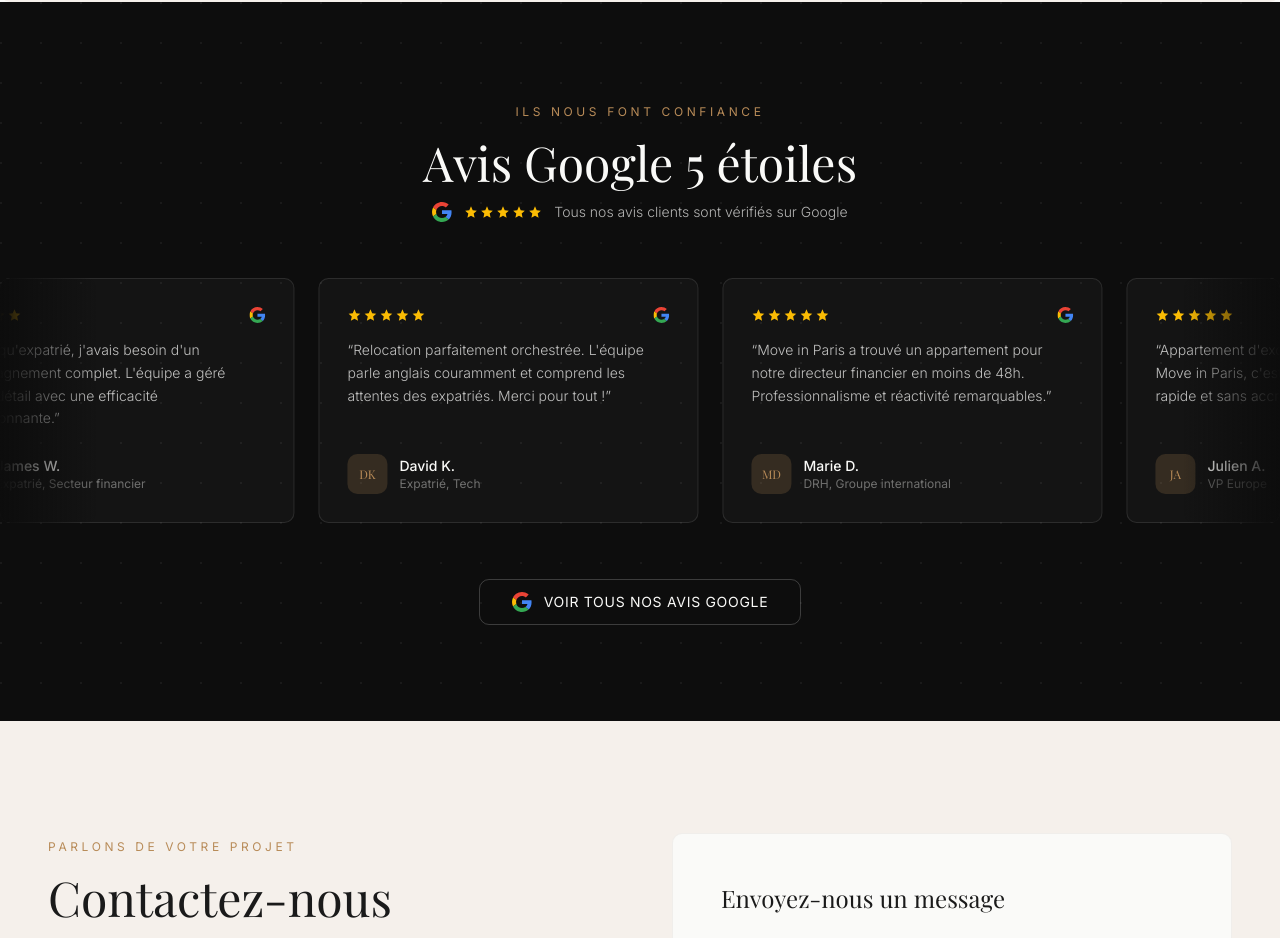
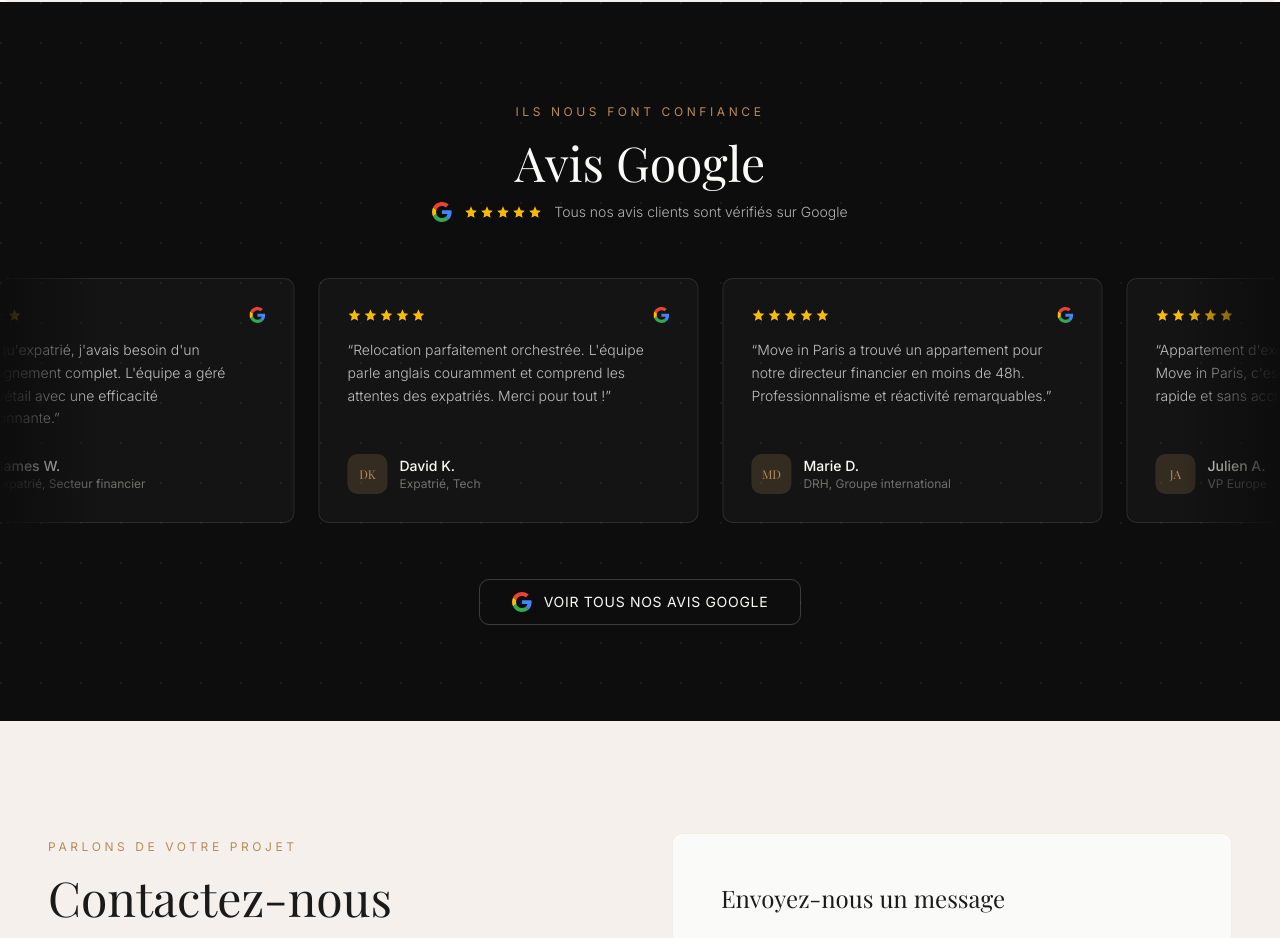
Before and after one commit to Vincent075/move-in-paris, a Next.js app: page / in a window 1280 px wide. Shown: the part 3980-4918 px from the top of the page. Built offline with nearby package versions, Linux system fonts and the light colour scheme.

Commit message:
Titre témoignages: 'Avis Google 5 étoiles' → 'Avis Google'

```diff
--- a/src/components/Testimonials.tsx
+++ b/src/components/Testimonials.tsx
@@ -208,7 +208,7 @@
             transition={{ delay: 0.1 }}
             className="font-serif text-4xl md:text-5xl text-blanc mt-4 mb-4"
           >
-            Avis Google 5 étoiles
+            Avis Google
           </motion.h2>
           <motion.div
             initial={{ opacity: 0 }}
```
